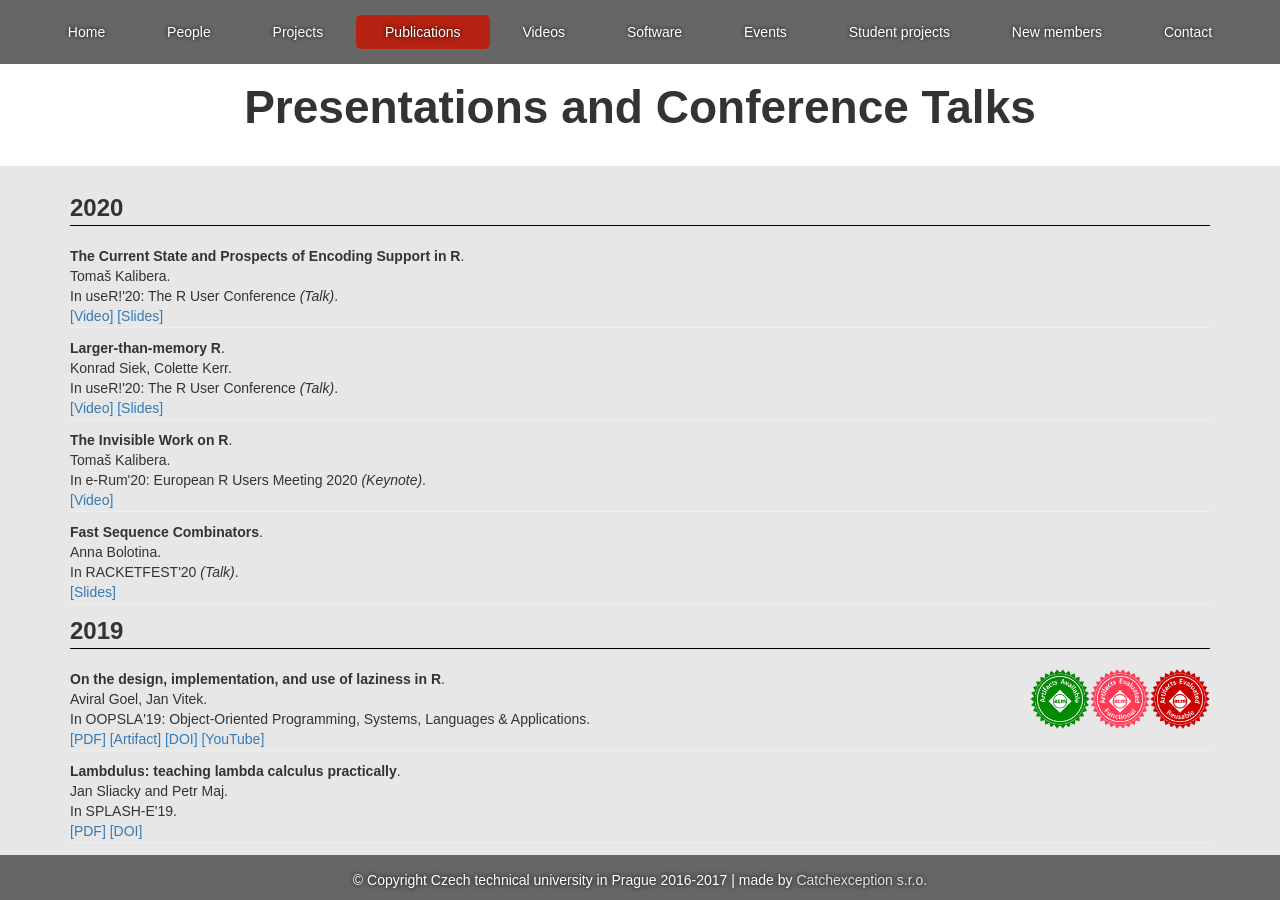
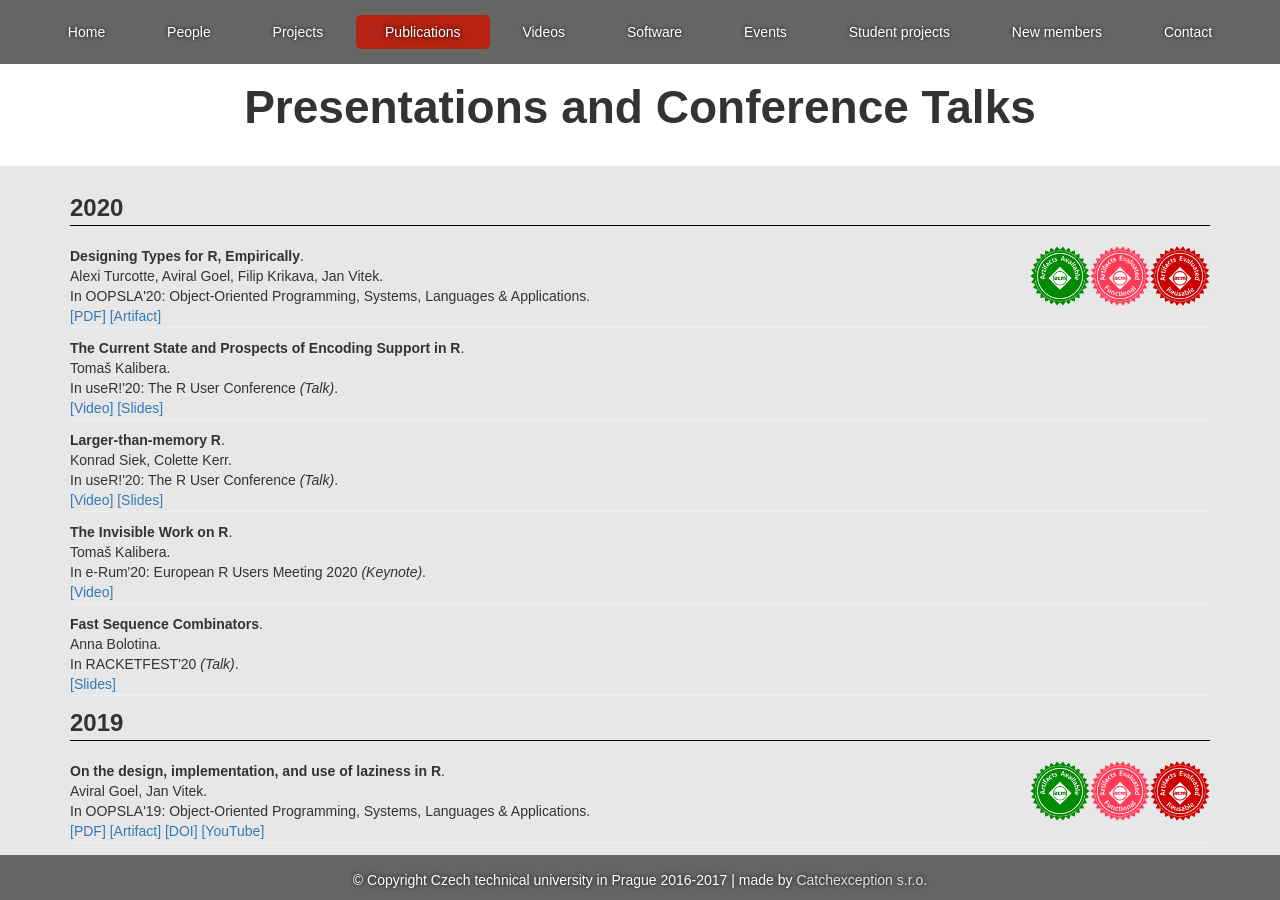
Before and after one commit to PRL-PRG/prl-prg.github.io, a Jekyll site: the page built from publications.md, in a window 1280 px wide and 900 px high. Built offline with Jekyll 4.4.1, drawn with Linux system fonts in a browser that asks for light colours.

Commit message:
Add typer paper

```diff
--- a/publications.md
+++ b/publications.md
@@ -9,6 +9,23 @@ displayed_years:
 publications:
 
 ##### 2020 #####
+
+ - year: 2020
+   title: "Designing Types for R, Empirically"
+   authors: "Alexi Turcotte, Aviral Goel, Filip Krikava, Jan Vitek"
+   publication: "Object-Oriented Programming, Systems, Languages & Applications"
+   short_publication: "OOPSLA'20"
+   badges:
+   - "acm_artifact_available"
+   - "acm_artifact_evaluated_functional"
+   - "acm_artifact_evaluated_reusable"
+   links:
+   - text: PDF
+     link: http://janvitek.org/pubs/oopsla20-r.pdf
+   - text: Artifact
+     link: https://doi.org/10.5281/zenodo.4037278
+   grants:
+   - ELE
 
 # July 2020
  - year: 2020
```
